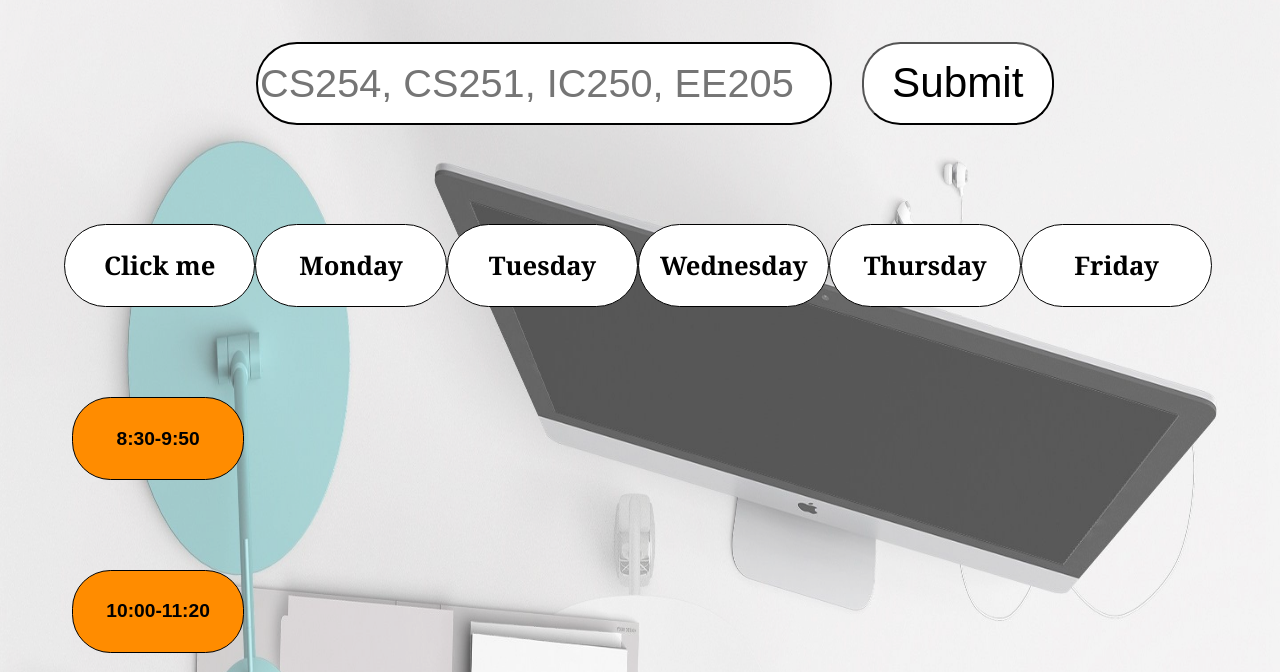
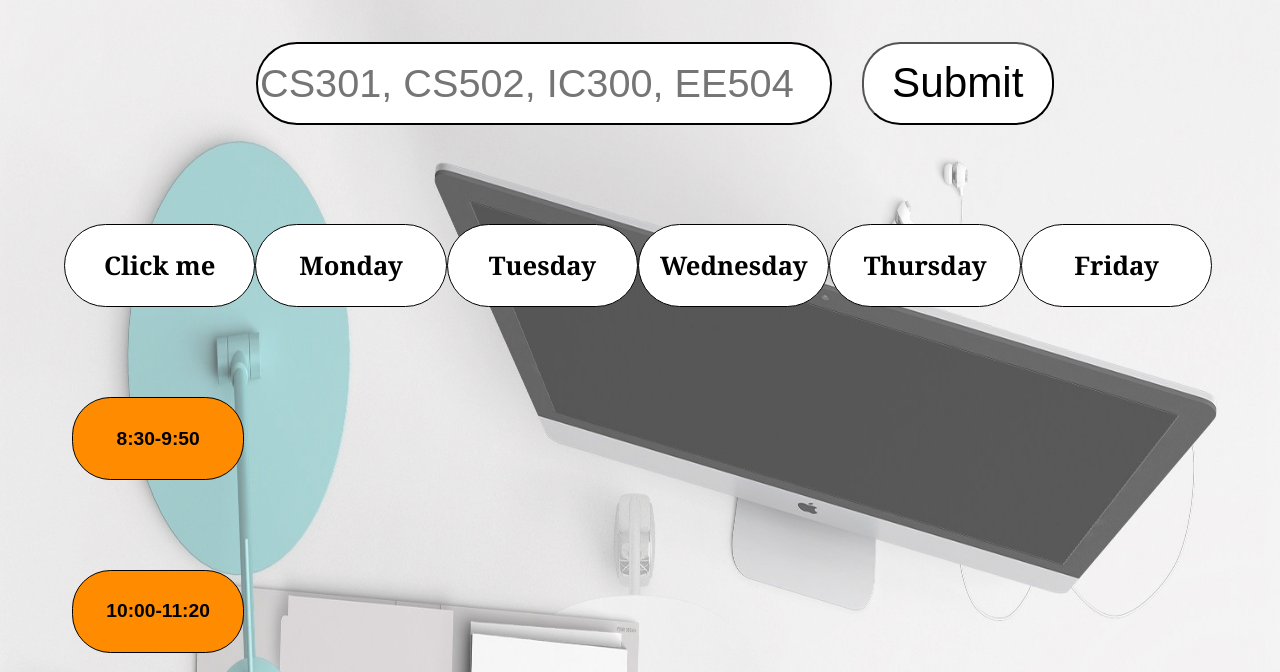
Before and after one commit to viveksingh160299/Time_Table_Calc, a plain HTML site: page index.htm in a window 1280 px wide. Shown: the part 128-800 px from the top of the page. Drawn offline with Linux system fonts and the light colour scheme.

Commit message:
Update index.htm

```diff
--- a/index.htm
+++ b/index.htm
@@ -20,7 +20,7 @@
 
 <p id="coursecode"> Enter Course Code  </p>
 
-<input type="search" id="searchbar" name="search" placeholder="CS254, CS251, IC250, EE205" size="100" required/>
+<input type="search" id="searchbar" name="search" placeholder="CS301, CS502, IC300, EE504" size="100" required/>
 <input type="button" id="searchbutton" value="Submit" ng-click="dev()" />
 <br> <br>
 
```
